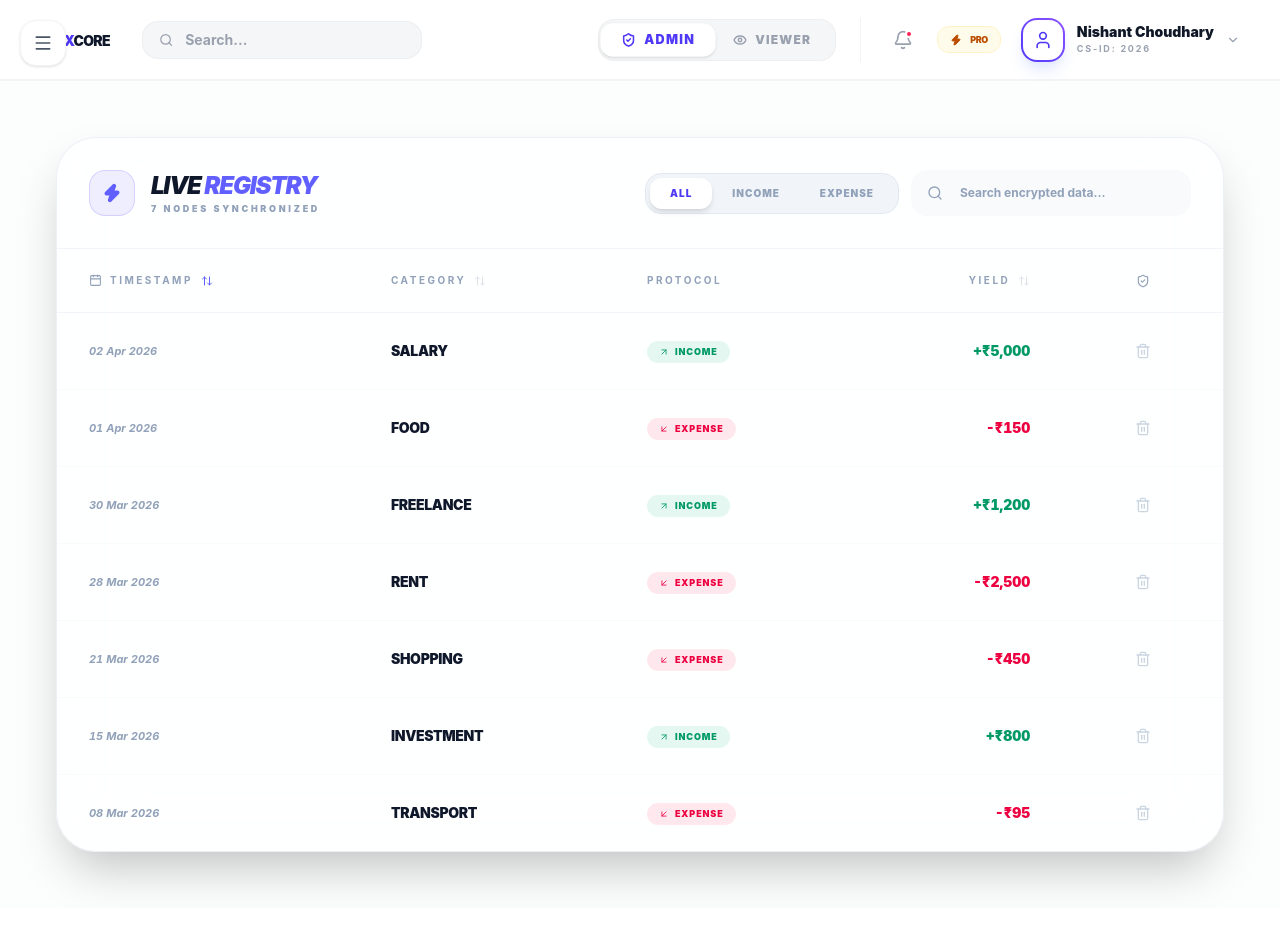
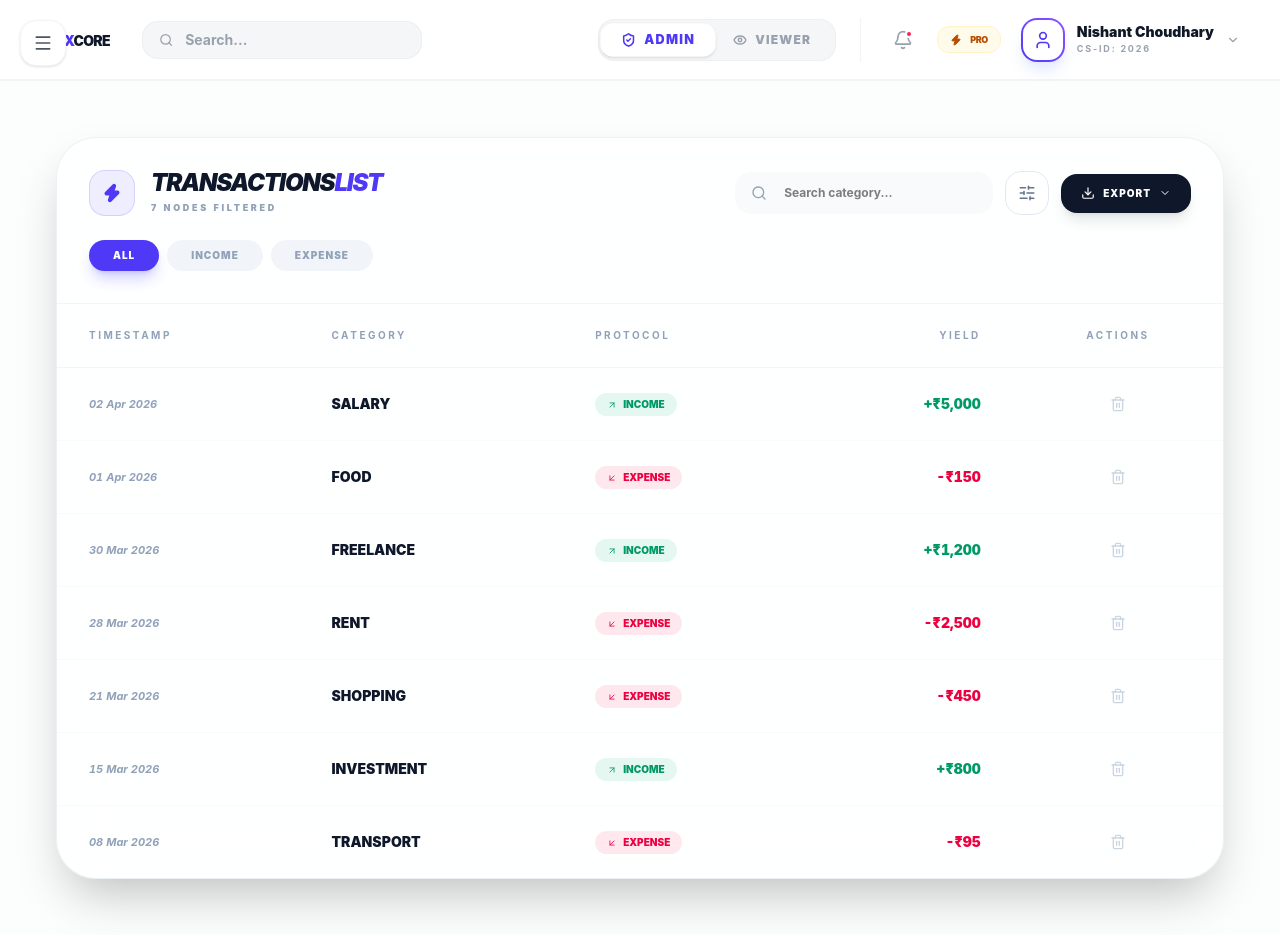
Before and after one commit to csnishant/zorvyn-finance-dashboard, a React (Vite) app: page /transactions in a window 1280 px wide. Before the commit the page ends 908 px from the top, so only its background shows below. Built offline with nearby package versions, Linux system fonts and the light colour scheme.

Commit message:
Add advanced filtering and export functionality to TransactionTable

```diff
--- a/src/components/transactions/TransactionTable.jsx
+++ b/src/components/transactions/TransactionTable.jsx
@@ -1,15 +1,27 @@
-import React, { useState, useMemo } from "react";
+import React, {
+  useState,
+  useMemo,
+  useRef,
+  useEffect,
+  useCallback,
+} from "react";
 import { useFinance } from "../../hooks/useFinance";
 import {
   Trash2,
   Search,
-  ArrowUpDown,
   Calendar,
   ArrowUpRight,
   ArrowDownLeft,
   Inbox,
   ShieldCheck,
   Zap,
+  Download,
+  FileJson,
+  FileSpreadsheet,
+  ChevronDown,
+  Filter,
+  X,
+  SlidersHorizontal,
 } from "lucide-react";
 import { motion, AnimatePresence } from "framer-motion";
 
@@ -17,28 +29,64 @@ const TransactionTable = () => {
   const { transactions, role, deleteTransaction, searchTerm, setSearchTerm } =
     useFinance();
 
+  // --- STATES ---
   const [sortConfig, setSortConfig] = useState({
     key: "date",
     direction: "desc",
   });
   const [filterType, setFilterType] = useState("all");
+  const [isExportOpen, setIsExportOpen] = useState(false);
+  const [showAdvancedFilters, setShowAdvancedFilters] = useState(false);
+  const exportRef = useRef(null);
 
-  // --- CORE LOGIC ---
+  // Advanced Filter States
+  const [dateRange, setDateRange] = useState({ start: "", end: "" });
+  const [amountRange, setAmountRange] = useState({ min: "", max: "" });
+
+  // Close dropdown on click outside
+  useEffect(() => {
+    const handleClick = (e) => {
+      if (exportRef.current && !exportRef.current.contains(e.target))
+        setIsExportOpen(false);
+    };
+    document.addEventListener("mousedown", handleClick);
+    return () => document.removeEventListener("mousedown", handleClick);
+  }, []);
+
+  // --- LOGIC: Advanced Filtering & Sorting ---
   const processedData = useMemo(() => {
     let data = transactions.filter((t) => {
-      const matchesFilter =
+      // 1. Basic Type Filter (Income/Expense)
+      const matchesType =
         filterType === "all" || t.type?.toLowerCase() === filterType;
+
+      // 2. Search Filter
       const matchesSearch = t.category
         ?.toLowerCase()
         .includes(searchTerm.toLowerCase());
-      return matchesFilter && matchesSearch;
+
+      // 3. Date Range Filter
+      const tDate = new Date(t.date).getTime();
+      const start = dateRange.start
+        ? new Date(dateRange.start).getTime()
+        : -Infinity;
+      const end = dateRange.end ? new Date(dateRange.end).getTime() : Infinity;
+      const matchesDate = tDate >= start && tDate <= end;
+
+      // 4. Amount Range Filter
+      const tAmount = Number(t.amount);
+      const min = amountRange.min ? Number(amountRange.min) : 0;
+      const max = amountRange.max ? Number(amountRange.max) : Infinity;
+      const matchesAmount = tAmount >= min && tAmount <= max;
+
+      return matchesType && matchesSearch && matchesDate && matchesAmount;
     });
 
+    // Sorting Logic
     if (sortConfig.key) {
       data.sort((a, b) => {
         let valA = a[sortConfig.key];
         let valB = b[sortConfig.key];
-
         if (sortConfig.key === "date") {
           valA = new Date(valA).getTime();
           valB = new Date(valB).getTime();
@@ -47,147 +95,287 @@ const TransactionTable = () => {
           valA = Number(valA);
           valB = Number(valB);
         }
-
         if (valA < valB) return sortConfig.direction === "asc" ? -1 : 1;
         if (valA > valB) return sortConfig.direction === "asc" ? 1 : -1;
         return 0;
       });
     }
     return data;
-  }, [transactions, sortConfig, filterType, searchTerm]);
+  }, [
+    transactions,
+    sortConfig,
+    filterType,
+    searchTerm,
+    dateRange,
+    amountRange,
+  ]);
 
+  // --- ACTIONS ---
   const requestSort = (key) => {
     let direction = "asc";
-    if (sortConfig.key === key && sortConfig.direction === "asc") {
+    if (sortConfig.key === key && sortConfig.direction === "asc")
       direction = "desc";
-    }
     setSortConfig({ key, direction });
   };
 
+  const resetFilters = () => {
+    setDateRange({ start: "", end: "" });
+    setAmountRange({ min: "", max: "" });
+    setFilterType("all");
+    setSearchTerm("");
+  };
+
+  // --- EXPORT FUNCTIONS ---
+  const exportToCSV = () => {
+    if (!processedData.length) return alert("No data to export");
+    const headers = ["Date", "Category", "Type", "Amount"];
+    const rows = processedData.map((t) =>
+      [
+        new Date(t.date).toLocaleDateString(),
+        `"${t.category}"`,
+        t.type,
+        t.amount,
+      ].join(","),
+    );
+    const csvContent = "\ufeff" + [headers.join(","), ...rows].join("\n");
+    const blob = new Blob([csvContent], { type: "text/csv;charset=utf-8;" });
+    const url = URL.createObjectURL(blob);
+    const link = document.createElement("a");
+    link.href = url;
+    link.download = `Zorvyn_Report_${Date.now()}.csv`;
+    link.click();
+  };
+  // --- NEW: JSON EXPORT FUNCTION ---
+  const exportToJSON = () => {
+    if (!processedData.length) return alert("No data to export");
+
+    // Filtered data ko JSON string mein convert karna
+    const dataStr = JSON.stringify(processedData, null, 2);
+    const blob = new Blob([dataStr], { type: "application/json" });
+    const url = URL.createObjectURL(blob);
+
+    const link = document.createElement("a");
+    link.href = url;
+    link.download = `Zorvyn_Data_Export_${Date.now()}.json`;
+    link.click();
+
+    // Cleanup
+    URL.revokeObjectURL(url);
+  };
+
   return (
-    <div className="w-full bg-white/70 dark:bg-slate-900/50 backdrop-blur-2xl rounded-[2.5rem] overflow-hidden border border-slate-200/60 dark:border-slate-800 shadow-2xl relative">
-      {/* 1. Header & Controls */}
-      <div className="p-6 sm:p-8 border-b border-slate-100 dark:border-slate-800">
+    <div className="w-full bg-white/70 dark:bg-slate-900/50 backdrop-blur-2xl rounded-[2.5rem] border border-slate-200/60 dark:border-slate-800 shadow-2xl relative overflow-hidden">
+      {/* 1. Header & Primary Controls */}
+      <div className="p-6 sm:p-8 border-b border-slate-100 dark:border-slate-800 relative z-50">
         <div className="flex flex-col xl:flex-row justify-between items-start xl:items-center gap-6">
           <div className="flex items-center gap-4">
-            <div className="p-3 bg-indigo-500/10 text-indigo-500 rounded-2xl border border-indigo-500/20">
+            <div className="p-3 bg-indigo-500/10 text-indigo-600 rounded-2xl border border-indigo-500/20">
               <Zap size={20} fill="currentColor" />
             </div>
             <div>
-              <h3 className="text-2xl font-black text-slate-900 dark:text-white tracking-tighter italic uppercase">
-                Live <span className="text-indigo-500">Registry</span>
+              <h3 className="text-2xl font-black text-slate-900 dark:text-white tracking-tighter italic uppercase leading-none">
+                Transactions<span className="text-indigo-600">List</span>
               </h3>
-              <p className="text-[9px] text-slate-400 font-black uppercase tracking-[0.3em]">
-                {processedData.length} Nodes Synchronized
+              <p className="text-[9px] text-slate-400 font-black uppercase tracking-[0.3em] mt-1.5">
+                {processedData.length} Nodes Filtered
               </p>
             </div>
           </div>
 
           <div className="flex flex-wrap items-center gap-3 w-full xl:w-auto">
-            {/* Filter Pills */}
-            <div className="flex bg-slate-100 dark:bg-slate-800/50 p-1 rounded-2xl border border-slate-200 dark:border-slate-700">
-              {["all", "income", "expense"].map((type) => (
-                <button
-                  key={type}
-                  onClick={() => setFilterType(type)}
-                  className={`px-5 py-2 rounded-xl text-[10px] font-black uppercase tracking-widest transition-all ${
-                    filterType === type
-                      ? "bg-white dark:bg-slate-700 text-indigo-600 dark:text-indigo-300 shadow-md"
-                      : "text-slate-400 hover:text-slate-600 dark:hover:text-slate-200"
-                  }`}>
-                  {type}
-                </button>
-              ))}
-            </div>
-
             {/* Search Bar */}
-            <div className="relative flex-1 min-w-[280px]">
+            <div className="relative flex-1 min-w-[200px]">
               <Search
                 className="absolute left-4 top-1/2 -translate-y-1/2 text-slate-400"
                 size={16}
               />
               <input
                 type="text"
-                placeholder="Search encrypted data..."
-                className="w-full pl-12 pr-4 py-3.5 bg-slate-100/50 dark:bg-slate-800/40 border border-transparent focus:border-indigo-500/50 dark:focus:border-indigo-500/30 rounded-2xl text-xs font-bold text-slate-900 dark:text-white outline-none transition-all placeholder:text-slate-400"
+                placeholder="Search category..."
+                className="w-full pl-12 pr-4 py-3 bg-slate-100/50 dark:bg-slate-800/40 border border-transparent focus:border-indigo-500/50 rounded-2xl text-xs font-bold outline-none transition-all"
                 value={searchTerm}
                 onChange={(e) => setSearchTerm(e.target.value)}
               />
             </div>
+
+            {/* Advanced Filter Toggle */}
+            <button
+              onClick={() => setShowAdvancedFilters(!showAdvancedFilters)}
+              className={`p-3 rounded-2xl border transition-all ${showAdvancedFilters ? "bg-indigo-600 text-white border-indigo-600" : "bg-white dark:bg-slate-800 border-slate-200 dark:border-slate-700 text-slate-500"}`}>
+              <SlidersHorizontal size={18} />
+            </button>
+
+            {/* Export Dropdown */}
+            <div className="relative" ref={exportRef}>
+              <button
+                onClick={() => setIsExportOpen(!isExportOpen)}
+                className="flex items-center gap-2 px-5 py-3 bg-slate-900 dark:bg-indigo-600 text-white rounded-2xl text-[10px] font-black uppercase tracking-widest shadow-lg">
+                <Download size={14} /> Export{" "}
+                <ChevronDown
+                  size={12}
+                  className={isExportOpen ? "rotate-180" : ""}
+                />
+              </button>
+
+              <AnimatePresence>
+                {isExportOpen && (
+                  <motion.div
+                    initial={{ opacity: 0, y: 10 }}
+                    animate={{ opacity: 1, y: 0 }}
+                    exit={{ opacity: 0, y: 10 }}
+                    className="absolute right-0 mt-3 w-56 bg-white dark:bg-slate-800 border border-slate-200 dark:border-slate-700 rounded-2xl shadow-2xl z-[100] p-2">
+                    {/* CSV Button */}
+                    <button
+                      onClick={() => {
+                        exportToCSV();
+                        setIsExportOpen(false);
+                      }}
+                      className="w-full flex items-center gap-3 px-4 py-3 text-[10px] font-black uppercase text-slate-600 dark:text-slate-300 hover:bg-indigo-50 dark:hover:bg-indigo-500/10 rounded-xl transition-colors">
+                      <FileSpreadsheet size={16} className="text-emerald-500" />
+                      CSV Spreadsheet
+                    </button>
+
+                    {/* JSON Button */}
+                    <button
+                      onClick={() => {
+                        exportToJSON();
+                        setIsExportOpen(false);
+                      }}
+                      className="w-full flex items-center gap-3 px-4 py-3 text-[10px] font-black uppercase text-slate-600 dark:text-slate-300 hover:bg-indigo-50 dark:hover:bg-indigo-500/10 rounded-xl transition-colors">
+                      <FileJson size={16} className="text-amber-500" />
+                      JSON Data File
+                    </button>
+                  </motion.div>
+                )}
+              </AnimatePresence>
             </div>
           </div>
         </div>
 
-      {/* 2. Scrollable Table Container */}
-      <div className="overflow-x-auto custom-scrollbar">
-        <table className="w-full text-left border-collapse min-w-[700px]">
-          <thead>
-            <tr className="text-slate-400 dark:text-slate-500 text-[10px] font-black uppercase tracking-[0.25em] border-b border-slate-100 dark:border-slate-800">
-              <th
-                className="px-8 py-6 cursor-pointer hover:text-indigo-500 transition-colors"
-                onClick={() => requestSort("date")}>
-                <div className="flex items-center gap-2">
-                  <Calendar size={13} /> Timestamp
-                  <ArrowUpDown
-                    size={12}
-                    className={
-                      sortConfig.key === "date"
-                        ? "text-indigo-500"
-                        : "opacity-30"
+        {/* 2. Advanced Filters Panel */}
+        <AnimatePresence>
+          {showAdvancedFilters && (
+            <motion.div
+              initial={{ height: 0, opacity: 0 }}
+              animate={{ height: "auto", opacity: 1 }}
+              exit={{ height: 0, opacity: 0 }}
+              className="mt-6 overflow-hidden">
+              <div className="grid grid-cols-1 md:grid-cols-4 gap-4 p-6 bg-slate-100/50 dark:bg-slate-800/30 rounded-[2rem] border border-slate-200/50 dark:border-slate-700/50">
+                <div className="space-y-2">
+                  <label className="text-[10px] font-black uppercase text-slate-400 ml-1">
+                    Date Start
+                  </label>
+                  <input
+                    type="date"
+                    value={dateRange.start}
+                    onChange={(e) =>
+                      setDateRange({ ...dateRange, start: e.target.value })
                     }
+                    className="w-full p-3 rounded-xl bg-white dark:bg-slate-900 border-none text-xs font-bold"
                   />
                 </div>
+                <div className="space-y-2">
+                  <label className="text-[10px] font-black uppercase text-slate-400 ml-1">
+                    Date End
+                  </label>
+                  <input
+                    type="date"
+                    value={dateRange.end}
+                    onChange={(e) =>
+                      setDateRange({ ...dateRange, end: e.target.value })
+                    }
+                    className="w-full p-3 rounded-xl bg-white dark:bg-slate-900 border-none text-xs font-bold"
+                  />
+                </div>
+                <div className="space-y-2">
+                  <label className="text-[10px] font-black uppercase text-slate-400 ml-1">
+                    Min Amount (₹)
+                  </label>
+                  <input
+                    type="number"
+                    placeholder="0"
+                    value={amountRange.min}
+                    onChange={(e) =>
+                      setAmountRange({ ...amountRange, min: e.target.value })
+                    }
+                    className="w-full p-3 rounded-xl bg-white dark:bg-slate-900 border-none text-xs font-bold"
+                  />
+                </div>
+                <div className="flex items-end gap-2">
+                  <div className="flex-1 space-y-2">
+                    <label className="text-[10px] font-black uppercase text-slate-400 ml-1">
+                      Max Amount
+                    </label>
+                    <input
+                      type="number"
+                      placeholder="999999"
+                      value={amountRange.max}
+                      onChange={(e) =>
+                        setAmountRange({ ...amountRange, max: e.target.value })
+                      }
+                      className="w-full p-3 rounded-xl bg-white dark:bg-slate-900 border-none text-xs font-bold"
+                    />
+                  </div>
+                  <button
+                    onClick={resetFilters}
+                    className="p-3 bg-rose-500/10 text-rose-600 rounded-xl hover:bg-rose-500 hover:text-white transition-all">
+                    <X size={18} />
+                  </button>
+                </div>
+              </div>
+            </motion.div>
+          )}
+        </AnimatePresence>
+
+        {/* 3. Filter Pills */}
+        <div className="flex gap-2 mt-6">
+          {["all", "income", "expense"].map((type) => (
+            <button
+              key={type}
+              onClick={() => setFilterType(type)}
+              className={`px-6 py-2 rounded-full text-[10px] font-black uppercase tracking-widest transition-all ${filterType === type ? "bg-indigo-600 text-white shadow-lg shadow-indigo-500/30" : "bg-slate-100 dark:bg-slate-800 text-slate-400 hover:text-slate-600"}`}>
+              {type}
+            </button>
+          ))}
+        </div>
+      </div>
+
+      {/* 4. Table Body */}
+      <div className="overflow-x-auto custom-scrollbar">
+        <table className="w-full text-left border-collapse min-w-[850px]">
+          <thead>
+            <tr className="text-slate-400 text-[10px] font-black uppercase tracking-[0.25em] border-b border-slate-100 dark:border-slate-800">
+              <th
+                className="px-8 py-6 cursor-pointer hover:text-indigo-500"
+                onClick={() => requestSort("date")}>
+                Timestamp
               </th>
               <th
-                className="px-8 py-6 cursor-pointer hover:text-indigo-500 transition-colors"
+                className="px-8 py-6 cursor-pointer hover:text-indigo-500"
                 onClick={() => requestSort("category")}>
-                <div className="flex items-center gap-2">
-                  Category{" "}
-                  <ArrowUpDown
-                    size={12}
-                    className={
-                      sortConfig.key === "category"
-                        ? "text-indigo-500"
-                        : "opacity-30"
-                    }
-                  />
-                </div>
+                Category
               </th>
               <th className="px-8 py-6">Protocol</th>
               <th
-                className="px-8 py-6 text-right cursor-pointer hover:text-indigo-500 transition-colors"
+                className="px-8 py-6 text-right cursor-pointer hover:text-indigo-500"
                 onClick={() => requestSort("amount")}>
-                <div className="flex items-center justify-end gap-2">
-                  Yield{" "}
-                  <ArrowUpDown
-                    size={12}
-                    className={
-                      sortConfig.key === "amount"
-                        ? "text-indigo-500"
-                        : "opacity-30"
-                    }
-                  />
-                </div>
+                Yield
               </th>
               {role === "admin" && (
-                <th className="px-8 py-6 text-center">
-                  <ShieldCheck size={14} className="mx-auto" />
-                </th>
+                <th className="px-8 py-6 text-center">Actions</th>
               )}
             </tr>
           </thead>
-
           <tbody className="divide-y divide-slate-50 dark:divide-slate-800/50">
             <AnimatePresence mode="popLayout">
-              {processedData.length > 0 ? (
-                processedData.map((t) => (
+              {processedData.map((t) => (
                 <motion.tr
                   layout
                   initial={{ opacity: 0 }}
                   animate={{ opacity: 1 }}
                   exit={{ opacity: 0 }}
                   key={t.id}
-                    className="group hover:bg-indigo-50/30 dark:hover:bg-indigo-500/5 transition-all duration-300">
+                  className="group hover:bg-indigo-50/30 dark:hover:bg-indigo-500/5 transition-all">
                   <td className="px-8 py-5 text-[11px] tabular-nums text-slate-400 font-bold italic">
                     {new Date(t.date).toLocaleDateString("en-GB", {
                       day: "2-digit",
@@ -195,30 +383,22 @@ const TransactionTable = () => {
                       year: "numeric",
                     })}
                   </td>
-                    <td className="px-8 py-5 font-black text-slate-900 dark:text-slate-100 uppercase tracking-tight text-sm">
+                  <td className="px-8 py-5 font-black text-slate-900 dark:text-slate-100 uppercase text-sm">
                     {t.category}
                   </td>
                   <td className="px-8 py-5">
                     <span
-                        className={`inline-flex items-center gap-1.5 px-3 py-1 rounded-full text-[9px] font-black uppercase tracking-widest ${
-                          t.type === "income"
-                            ? "bg-emerald-500/10 text-emerald-600 dark:text-emerald-400"
-                            : "bg-rose-500/10 text-rose-600 dark:text-rose-400"
-                        }`}>
+                      className={`inline-flex items-center gap-1.5 px-3 py-1 rounded-full text-[10px] font-black uppercase ${t.type === "income" ? "bg-emerald-500/10 text-emerald-600" : "bg-rose-500/10 text-rose-600"}`}>
                       {t.type === "income" ? (
                         <ArrowUpRight size={10} />
                       ) : (
                         <ArrowDownLeft size={10} />
-                        )}
+                      )}{" "}
                       {t.type}
                     </span>
                   </td>
                   <td
-                      className={`px-8 py-5 text-right text-sm font-black tabular-nums ${
-                        t.type === "income"
-                          ? "text-emerald-600 dark:text-emerald-400"
-                          : "text-rose-600 dark:text-rose-400"
-                      }`}>
+                    className={`px-8 py-5 text-right text-sm font-black tabular-nums ${t.type === "income" ? "text-emerald-600" : "text-rose-600"}`}>
                     {t.type === "income" ? "+" : "-"}₹
                     {t.amount.toLocaleString("en-IN")}
                   </td>
@@ -226,34 +406,24 @@ const TransactionTable = () => {
                     <td className="px-8 py-5 text-center">
                       <button
                         onClick={() => deleteTransaction(t.id)}
-                          className="p-2.5 text-slate-300 hover:text-rose-600 hover:bg-rose-50 dark:hover:bg-rose-500/10 rounded-xl transition-all active:scale-90">
+                        className="p-2 text-slate-300 hover:text-rose-600 hover:bg-rose-50 dark:hover:bg-rose-500/10 rounded-xl transition-all">
                         <Trash2 size={16} />
                       </button>
                     </td>
                   )}
                 </motion.tr>
-                ))
-              ) : (
-                <tr>
-                  <td
-                    colSpan={role === "admin" ? 5 : 4}
-                    className="py-32 text-center">
-                    <div className="flex flex-col items-center gap-4 opacity-20">
-                      <Inbox
-                        size={64}
-                        strokeWidth={1}
-                        className="text-slate-400"
-                      />
-                      <p className="text-xs font-black uppercase tracking-[0.6em] dark:text-white">
-                        Empty Registry
-                      </p>
-                    </div>
-                  </td>
-                </tr>
-              )}
+              ))}
             </AnimatePresence>
           </tbody>
         </table>
+        {processedData.length === 0 && (
+          <div className="py-20 text-center opacity-30">
+            <Inbox size={48} className="mx-auto mb-4" />
+            <p className="text-[10px] font-black uppercase tracking-widest">
+              No matching records found
+            </p>
+          </div>
+        )}
       </div>
     </div>
   );
```
Lines whose indentation alone changed are shown as unchanged.
